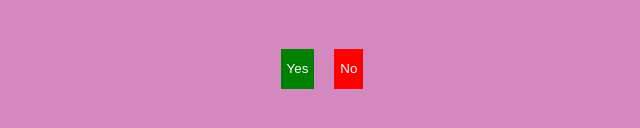
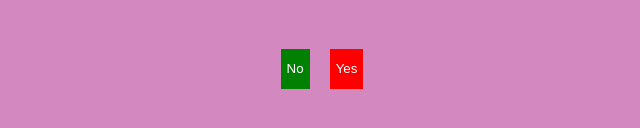
Before and after one commit to mohamedrigash/nooof, a plain HTML site: page index.html in a window 1280 px wide. Shown: the part 376-504 px from the top of the page, 318-958 px from the left. Drawn offline with Linux system fonts and the light colour scheme.

Commit message:
Update index.html

```diff
--- a/index.html
+++ b/index.html
@@ -15,8 +15,8 @@
       <h1>shayesta are you smarter than me?🤍</h1>
 
       <div class="buttons">
-        <button id="yes-button"><p>Yes</p></button>
-        <button id="no-button"><p>No</p></button>
+        <button id="yes-button"><p>No</p></button>
+        <button id="no-button"><p>Yes</p></button>
       </div>
       <div class="message">
         <h2>Finally noofu said "YES🥰"</h2>
```
